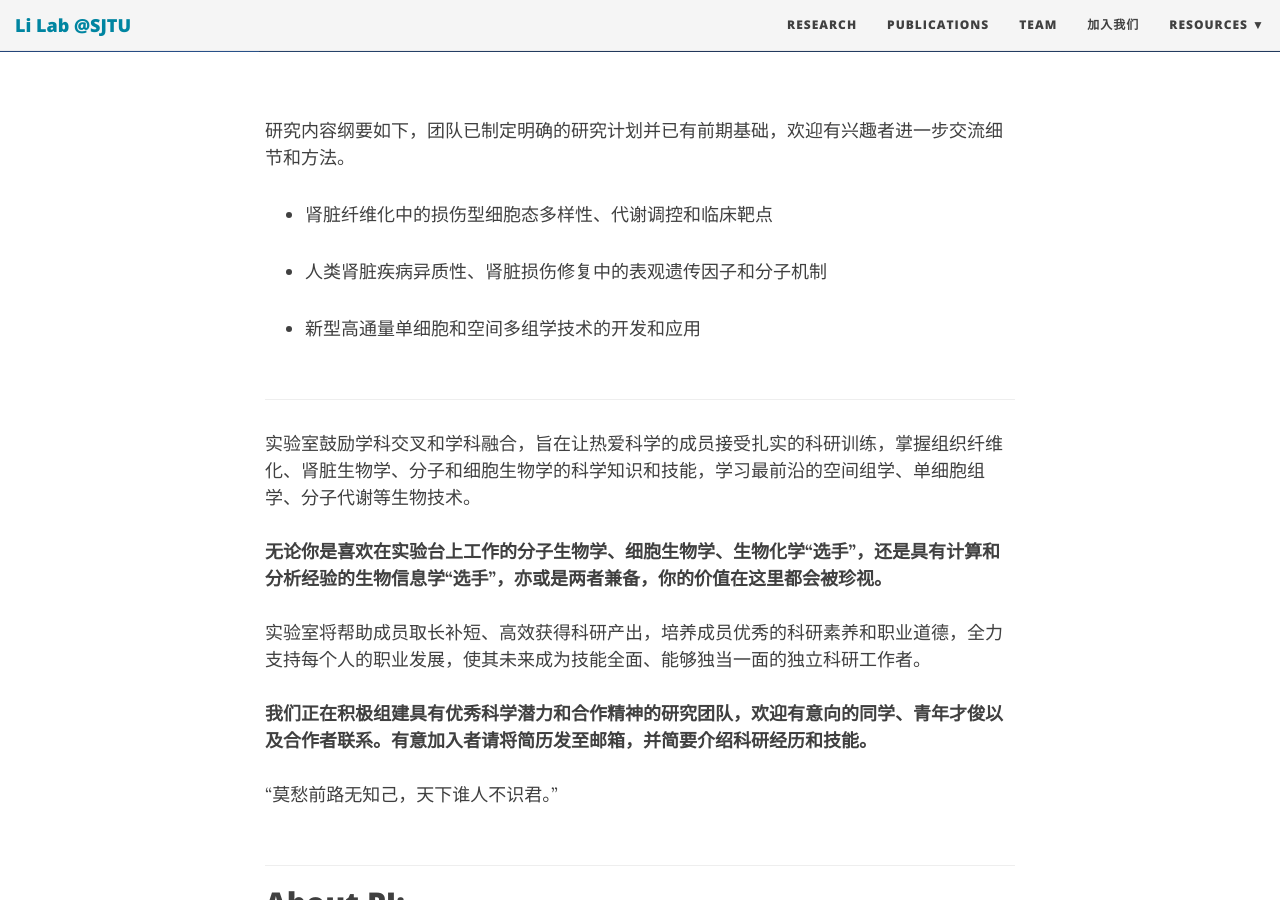
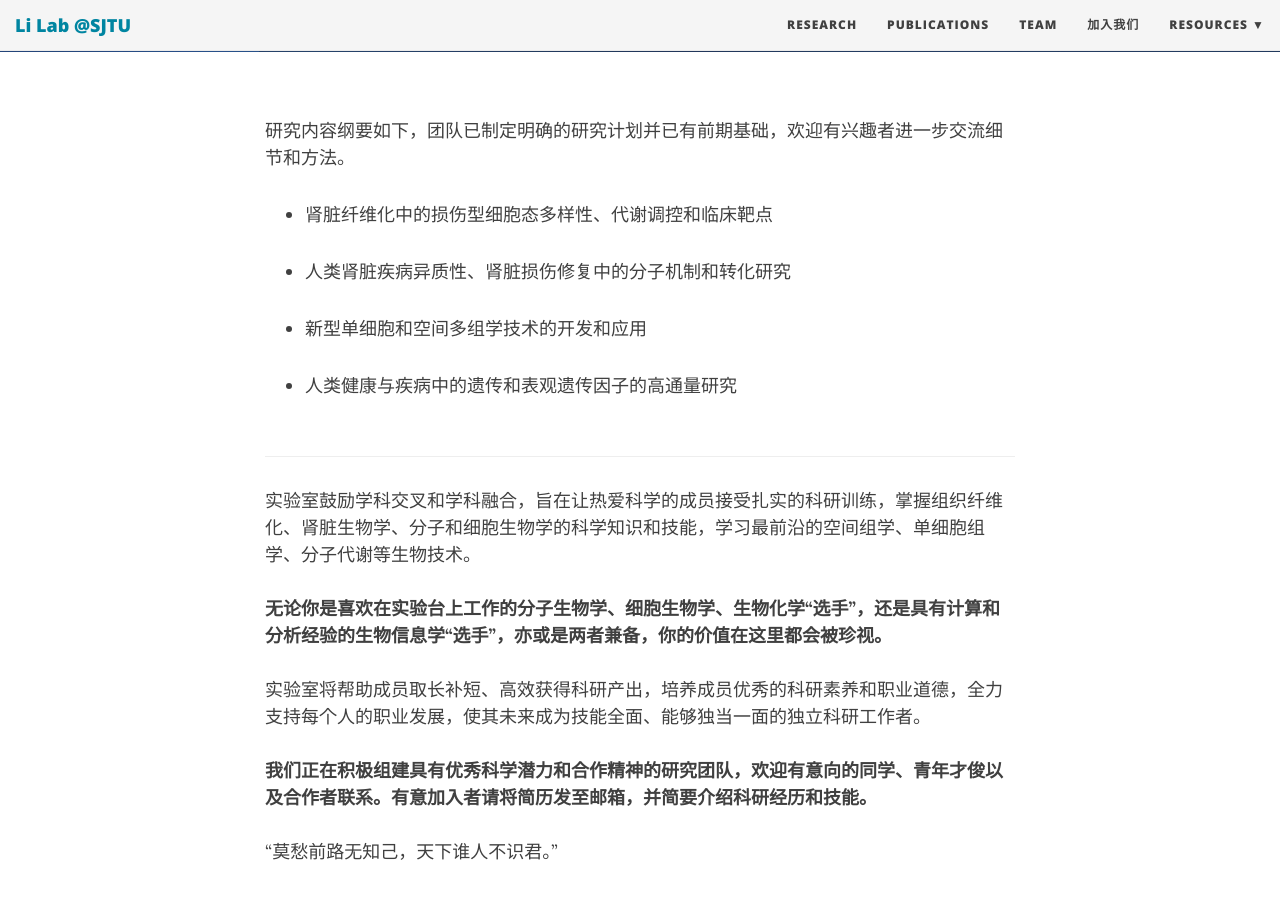
Before and after one commit to TheLiLab/thelilab.github.io, a Jekyll site: the page built from joinus.md, in a window 1280 px wide and 900 px high, scrolled down 437 px. Built offline with Jekyll 4.4.1, drawn with Linux system fonts in a browser that asks for light colours; nearby versions of some CDN libraries.

Commit message:
Update joinus.md

```diff
--- a/joinus.md
+++ b/joinus.md
@@ -13,9 +13,11 @@ bigimg:
 
 - 肾脏纤维化中的损伤型细胞态多样性、代谢调控和临床靶点<br>
 
-- 人类肾脏疾病异质性、肾脏损伤修复中的表观遗传因子和分子机制<br>
+- 人类肾脏疾病异质性、肾脏损伤修复中的分子机制和转化研究<br>
 
-- 新型高通量单细胞和空间多组学技术的开发和应用<br>
+- 新型单细胞和空间多组学技术的开发和应用<br>
+
+- 人类健康与疾病中的遗传和表观遗传因子的高通量研究<br>
 <br>
 <hr>
 
```
